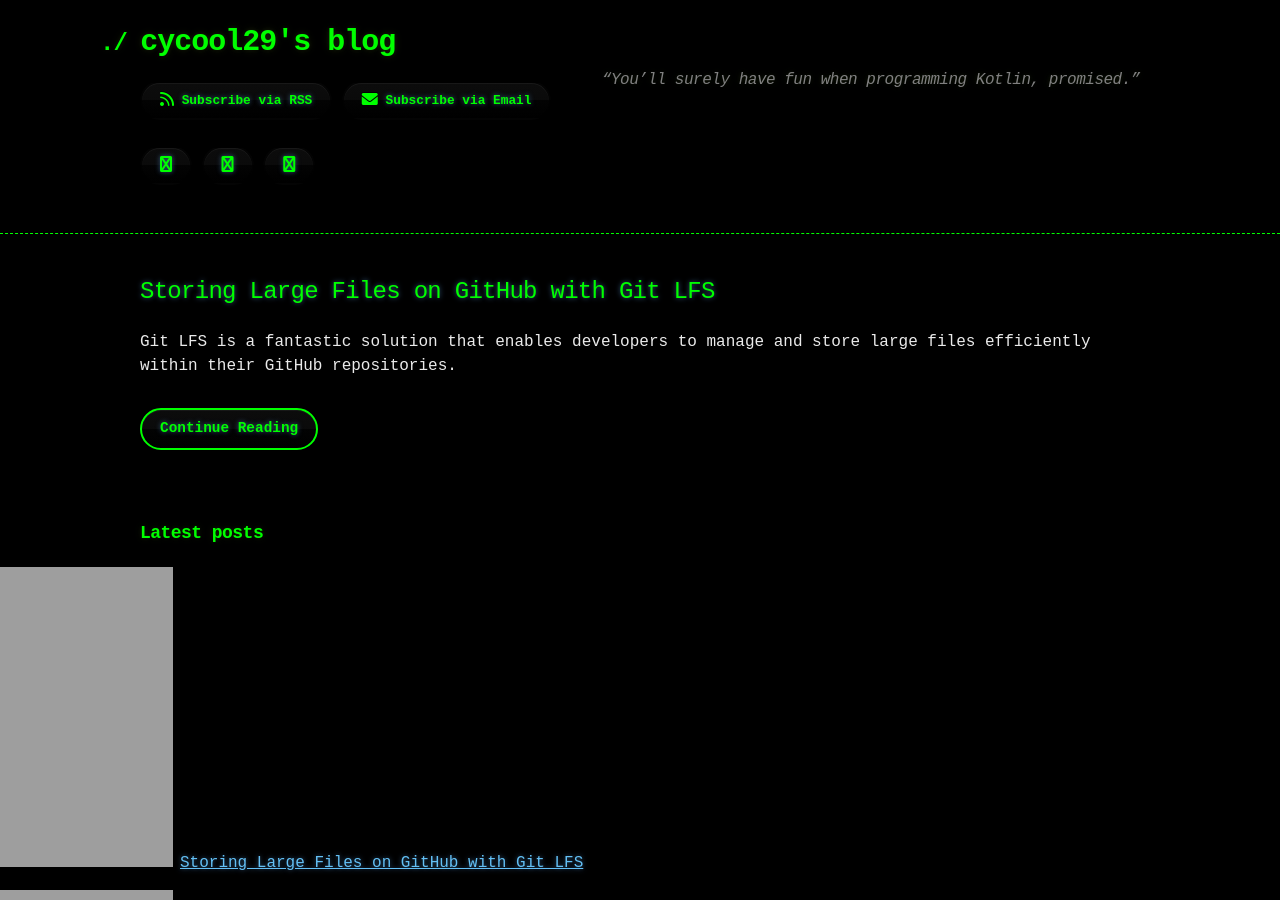
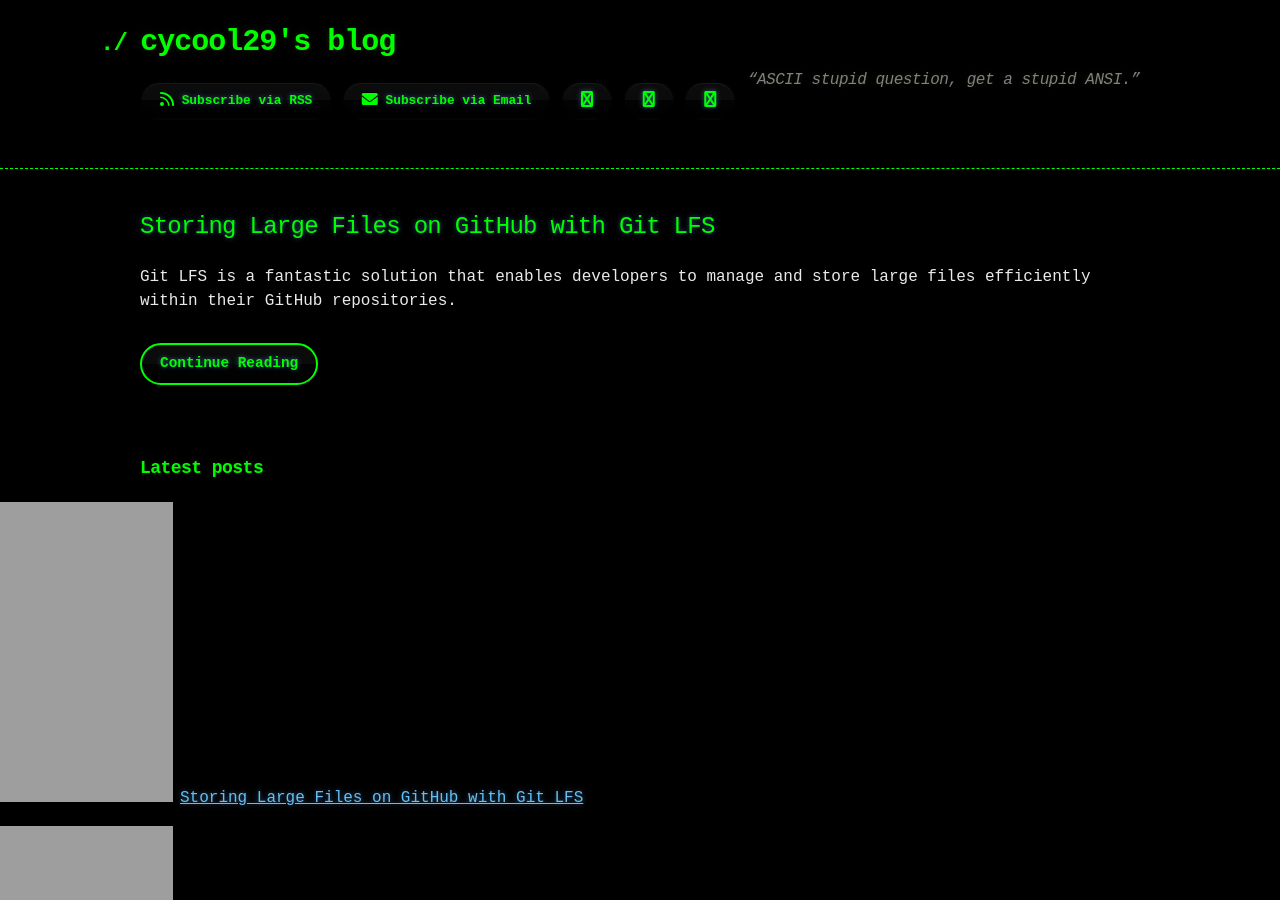
Before and after one commit to cycool29/cycool29.github.io, a Jekyll site: the page built from index.md, in a window 1280 px wide and 900 px high. Built offline with Jekyll 4.4.1, drawn with Linux system fonts in a browser that asks for light colours; a style sheet for code colours, icons or effects is not loaded.

Commit message:
Update quotes

```diff
--- a/_config.yml
+++ b/_config.yml
@@ -1,5 +1,5 @@
 title: cycool29's blog
-description: "“You’ll surely have fun when programming Kotlin, promised.” "
+description: "“ASCII stupid question, get a stupid ANSI.” "
 bio: A high school student. Intermediate in Python, Git, Bash. Learning JavaScript. He/Him. "
 author: cycool29
 url: https://cycool29.github.io
```
